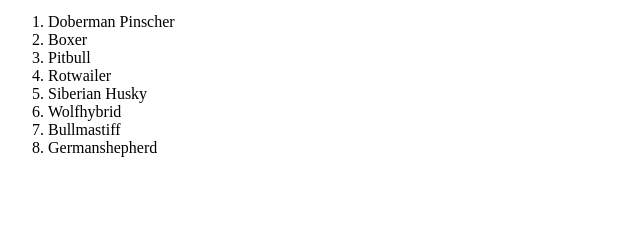
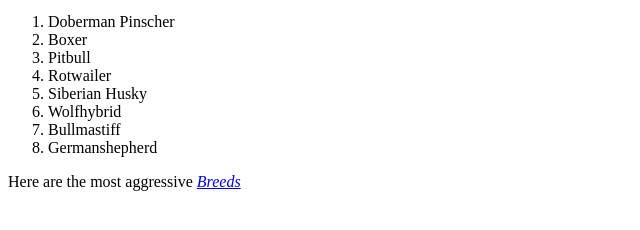
Before and after one commit to NyaunchoDavid/projectringa, a plain HTML site: page hello-world.html in a window 1280 px wide. Shown: the part 142-372 px from the top of the page, without its empty margins (0-640 px from the left). Drawn offline with Linux system fonts and the light colour scheme.

Commit message:
making links to the web

```diff
--- a/hello-world.html
+++ b/hello-world.html
@@ -17,6 +17,6 @@
   <li>Bullmastiff</li>
   <li>Germanshepherd</li>
 </ol>
-<p>
+<p>Here are the most aggressive <a href="dogs.html"><em>Breeds</em></a>
 </body>
 </html>
```
